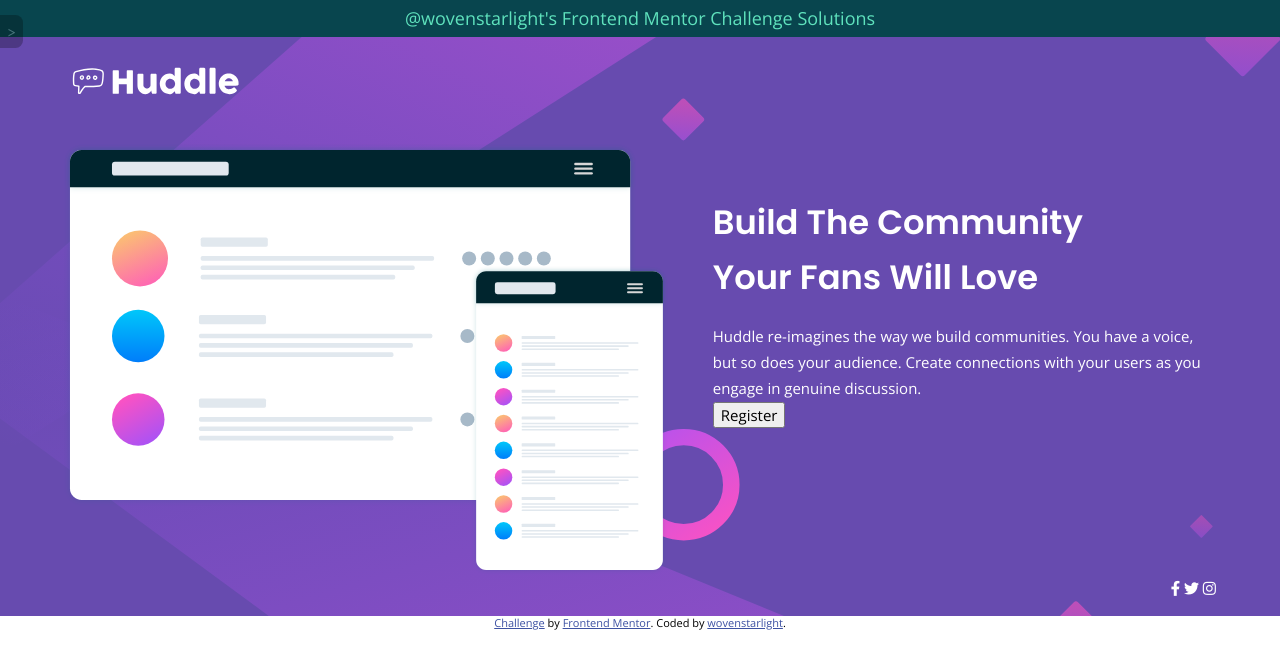
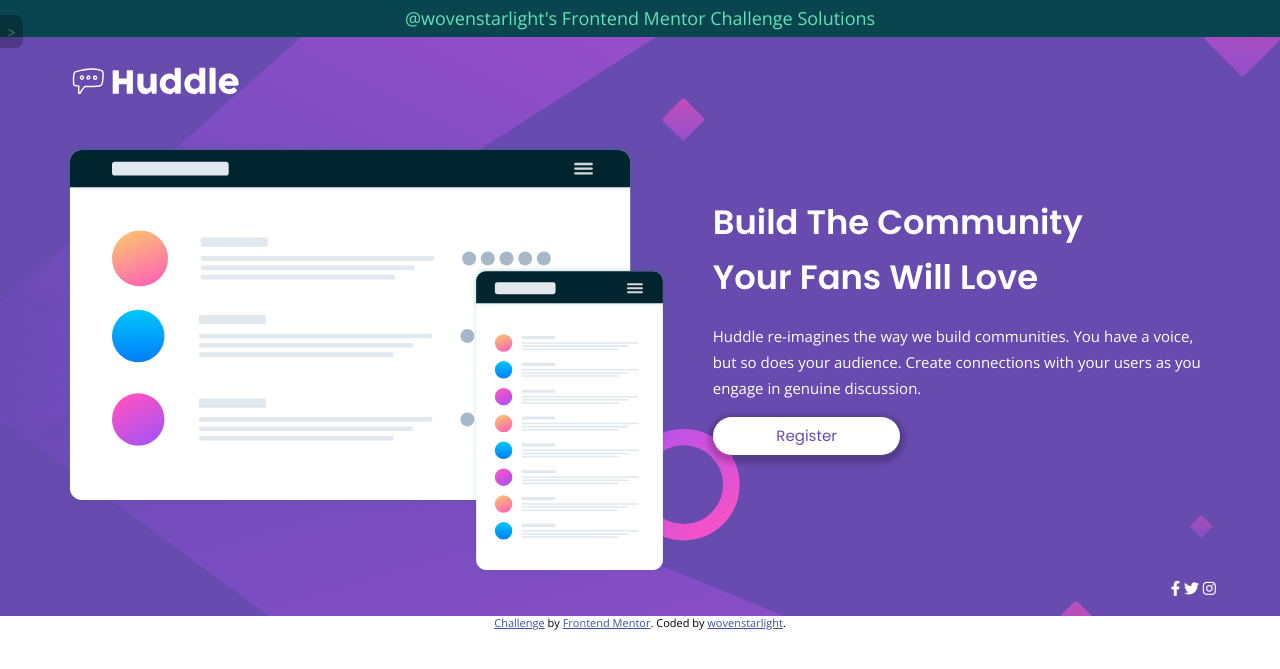
Before and after one commit to wovenstarlight/frontend-projects, a Jekyll site: the page built from _posts/2021-08-05-huddle-landing-page.html, in a window 1280 px wide. Shown: the top 669 px of the page. Built offline with Jekyll 4.4.1, drawn with Linux system fonts in a browser that asks for light colours; nearby versions of some CDN libraries.

Commit message:
Added button styles

```diff
--- a/css/huddle-landing-page.css
+++ b/css/huddle-landing-page.css
@@ -35,6 +35,33 @@
 
 /* Build the community your fans will love heading */
 #content h2 { font: 600 2.25em/1.65 "Poppins", sans-serif; }
+
+/* Treat button and social icons as clickable */
+#content button,
+.socials i {
+	cursor: pointer;
+}
+
+/* Register button */
+#content button {
+	border: none;
+	background-color: white;
+	border-radius: 5em;
+	font-family: "Poppins", sans-serif;
+	color: var(--violet);
+	padding: 0.5em;
+	margin: 1em 0;
+	min-width: 12.5em;
+	box-shadow: 0 3px 5px 5px #0003;
+}
+#content button:hover {
+	background-color: var(--magenta);
+	color: white;
+}
+#content button:active {
+	background-color: var(--violet);
+	color: white;
+}
 
 /* Desktop sizing */
 @media (min-width: 950px) {
```
